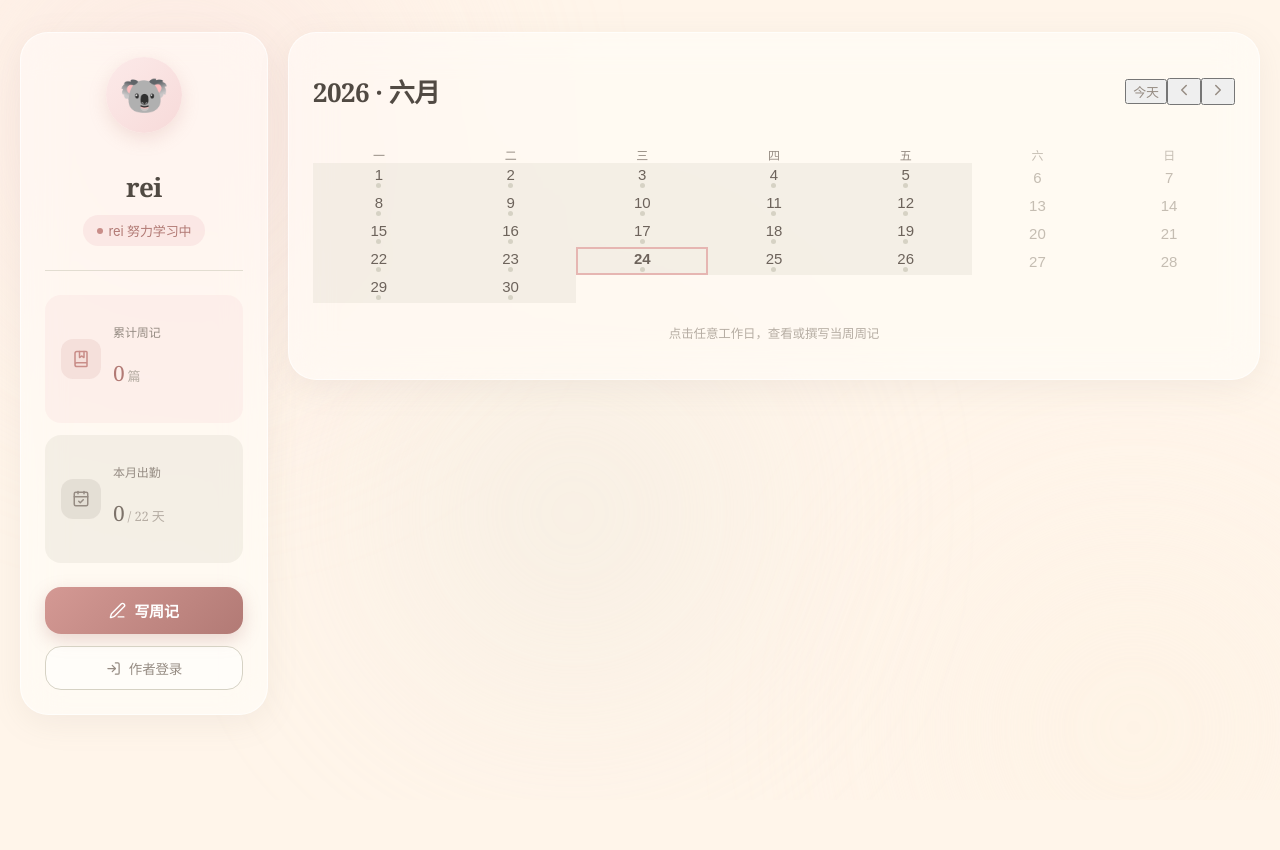
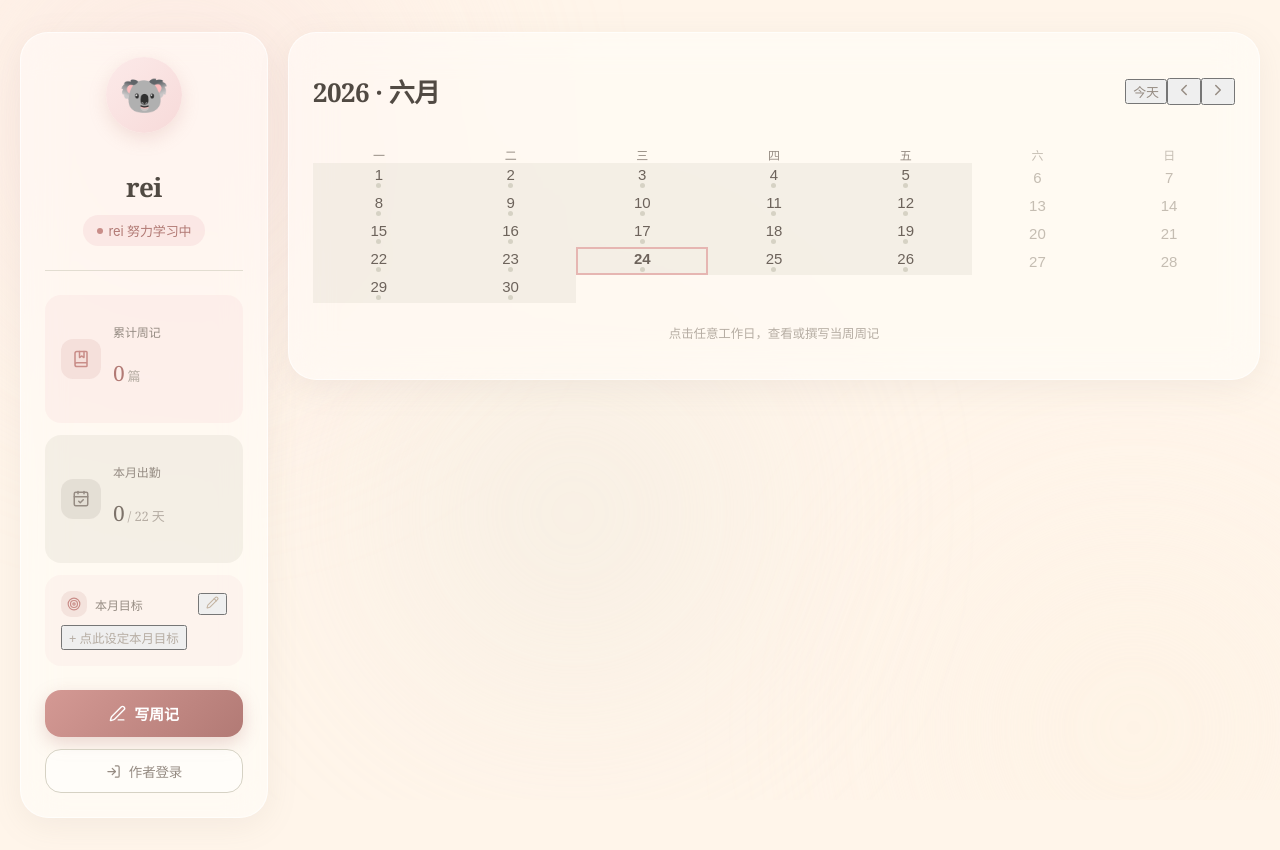
Before and after one commit to a1rayei/weekly-journal, a React (Vite) app: page / in a window 1280 px wide. Before the commit the page ends 800 px from the top, so only its background shows below. Built offline with nearby package versions, Linux system fonts and the light colour scheme; no server answers; the database is empty.

Commit message:
feat: 标签分隔修复 + 本月目标可编辑

```diff
--- a/src/components/ReportPanel.tsx
+++ b/src/components/ReportPanel.tsx
@@ -122,7 +122,7 @@ export default function ReportPanel({ weekStart, weekEnd, reportId, forceEdit, o
       const payload = {
         title,
         content,
-        tags: tags.split(',').map((t) => t.trim()).filter(Boolean).join(','),
+        tags: tags.split(/[,，、\s]+/).map((t) => t.trim()).filter(Boolean).join(','),
         week_start: weekStart,
         week_end: weekEnd,
         comment_enabled: commentEnabled,
@@ -181,7 +181,7 @@ export default function ReportPanel({ weekStart, weekEnd, reportId, forceEdit, o
       .replace(/^- (.*)$/gm, '<li>$1</li>')
       .replace(/\n/g, '<br/>');
 
-  const normalizeTags = (t: any): string[] => Array.isArray(t) ? t : (t ? String(t).split(',').filter(Boolean) : []);
+  const normalizeTags = (t: any): string[] => Array.isArray(t) ? t : (t ? String(t).split(/[,，、\s]+/).filter(Boolean) : []);
   const inputStyle = { backgroundColor: 'rgba(255,255,255,0.6)', border: '1.5px solid rgba(214,210,196,0.9)', color: '#514A43' };
 
   if (loading) {
--- a/src/components/Sidebar.tsx
+++ b/src/components/Sidebar.tsx
@@ -1,14 +1,52 @@
-import { PenLine, BookMarked, CalendarCheck, LogIn, LogOut } from 'lucide-react';
+import { useState, useEffect } from 'react';
+import { PenLine, BookMarked, CalendarCheck, LogIn, LogOut, Target, Pencil, Check, X } from 'lucide-react';
 import { useAuth } from '../contexts/AuthContext';
+import { apiRequest } from '../lib/api';
 
 interface SidebarProps {
   reportCount: number;
   attendance: { done: number; total: number };
+  monthKey: string; // yyyy-mm，用于本月目标存储
   onNewReport: () => void;
 }
 
-export default function Sidebar({ reportCount, attendance, onNewReport }: SidebarProps) {
-  const { user, logout, openLoginModal } = useAuth();
+export default function Sidebar({ reportCount, attendance, monthKey, onNewReport }: SidebarProps) {
+  const { user, logout, openLoginModal, showToast } = useAuth();
+
+  const [goal, setGoal] = useState('');
+  const [editingGoal, setEditingGoal] = useState(false);
+  const [goalDraft, setGoalDraft] = useState('');
+  const [savingGoal, setSavingGoal] = useState(false);
+
+  const goalSettingKey = `goal_${monthKey}`;
+
+  useEffect(() => {
+    let alive = true;
+    apiRequest('GET', `/settings/${encodeURIComponent(goalSettingKey)}`)
+      .then((res: any) => { if (alive) setGoal(res?.value || ''); })
+      .catch(() => {});
+    return () => { alive = false; };
+  }, [goalSettingKey]);
+
+  const startEditGoal = () => {
+    if (!user) { openLoginModal(() => { setGoalDraft(goal); setEditingGoal(true); }); return; }
+    setGoalDraft(goal);
+    setEditingGoal(true);
+  };
+
+  const saveGoal = async () => {
+    setSavingGoal(true);
+    try {
+      await apiRequest('PUT', `/settings/${encodeURIComponent(goalSettingKey)}`, { value: goalDraft.trim() });
+      setGoal(goalDraft.trim());
+      setEditingGoal(false);
+      showToast('本月目标已更新', 'success');
+    } catch (e: any) {
+      showToast(e.message || '保存失败', 'error');
+    } finally {
+      setSavingGoal(false);
+    }
+  };
 
   return (
     <aside className="glass rounded-[28px] fade-up" style={{ alignSelf: 'start', padding: 'var(--sp-6)' }}>
@@ -72,6 +110,58 @@ export default function Sidebar({ reportCount, attendance, onNewReport }: Sideba
             </p>
           </div>
         </div>
+
+        {/* 本月目标 */}
+        <div className="rounded-[16px]" style={{ background: 'rgba(247, 218, 217, 0.22)', padding: 'var(--sp-4)' }}>
+          <div className="flex items-center" style={{ gap: 'var(--sp-2)', marginBottom: 'var(--sp-2)' }}>
+            <div className="rounded-[10px] flex items-center justify-center flex-shrink-0"
+              style={{ width: 26, height: 26, background: 'rgba(201, 141, 136, 0.16)' }}>
+              <Target size={14} style={{ color: '#C98D88' }} />
+            </div>
+            <span className="text-[12px] tracking-cn flex-1" style={{ color: '#968C83' }}>本月目标</span>
+            {!editingGoal && (
+              <button
+                onClick={startEditGoal}
+                className="p-1 rounded-lg transition-all hover:bg-[rgba(247,218,217,0.7)]"
+                style={{ color: '#C4B4A2' }}
+                title="编辑本月目标"
+              >
+                <Pencil size={13} />
+              </button>
+            )}
+          </div>
+
+          {editingGoal ? (
+            <div>
+              <textarea
+                value={goalDraft}
+                onChange={(e) => setGoalDraft(e.target.value)}
+                placeholder="写下这个月想达成的目标…"
+                rows={3}
+                maxLength={200}
+                autoFocus
+                className="input-soft w-full outline-none resize-none tracking-cn"
+                style={{ backgroundColor: 'rgba(255,255,255,0.85)', border: '1.5px solid rgba(214,210,196,0.9)', color: '#514A43', borderRadius: 12, padding: '9px 12px', fontSize: 13, lineHeight: 1.7 }}
+              />
+              <div className="flex justify-end items-center" style={{ gap: 'var(--sp-2)', marginTop: 'var(--sp-2)' }}>
+                <button onClick={() => setEditingGoal(false)} className="flex items-center gap-1 text-[12px] px-2.5 py-1 rounded-lg tracking-cn transition-all hover:bg-[rgba(214,210,196,0.4)]" style={{ color: '#968C83' }}>
+                  <X size={13} /> 取消
+                </button>
+                <button onClick={saveGoal} disabled={savingGoal} className="btn btn-primary tracking-cn disabled:opacity-50" style={{ padding: '5px 12px', borderRadius: 9, fontSize: 12 }}>
+                  <Check size={13} /> 保存
+                </button>
+              </div>
+            </div>
+          ) : goal ? (
+            <p className="text-[13px] tracking-cn" style={{ color: '#6D635B', lineHeight: 1.7, whiteSpace: 'pre-wrap', wordBreak: 'break-word' }}>
+              {goal}
+            </p>
+          ) : (
+            <button onClick={startEditGoal} className="text-[12.5px] tracking-cn transition-all hover:opacity-70" style={{ color: '#B6ADA3' }}>
+              + 点此设定本月目标
+            </button>
+          )}
+        </div>
       </div>
 
       {/* 按钮区 */}
--- a/src/lib/api.ts
+++ b/src/lib/api.ts
@@ -45,6 +45,29 @@ export async function apiRequest(method: string, endpoint: string, body?: any) {
   }
   if (endpoint === '/auth/me' && method === 'GET') {
     return getMe();
+  }
+
+  // ---------- 设置项（如本月目标）读取 ----------
+  if (endpoint.match(/^\/settings\/[^/]+$/) && method === 'GET') {
+    const key = decodeURIComponent(endpoint.split('/')[2]);
+    const { data, error } = await supabase.from('settings').select('value').eq('key', key).maybeSingle();
+    if (error) {
+      // settings 表未迁移则静默返回空
+      if (/settings/.test(error.message)) return { value: '' };
+      throw new Error(error.message);
+    }
+    return { value: (data as any)?.value ?? '' };
+  }
+
+  // ---------- 设置项写入（仅作者）----------
+  if (endpoint.match(/^\/settings\/[^/]+$/) && method === 'PUT') {
+    if (!isAuthor()) throw new Error('仅作者可编辑');
+    const key = decodeURIComponent(endpoint.split('/')[2]);
+    const { error } = await supabase
+      .from('settings')
+      .upsert({ key, value: body.value ?? '', updated_at: new Date().toISOString() }, { onConflict: 'key' });
+    if (error) throw new Error(error.message);
+    return { value: body.value ?? '' };
   }
 
   // ---------- 周报列表 ----------
--- a/src/pages/Dashboard.tsx
+++ b/src/pages/Dashboard.tsx
@@ -128,7 +128,12 @@ export default function Dashboard() {
     <div className="max-w-6xl mx-auto" style={{ padding: 'var(--sp-8) var(--sp-5)' }}>
       <div className="dash-grid">
         {/* 左窄栏 */}
-        <Sidebar reportCount={reports.length} attendance={attendance} onNewReport={handleNewReport} />
+        <Sidebar
+          reportCount={reports.length}
+          attendance={attendance}
+          monthKey={`${currentDate.getFullYear()}-${String(currentDate.getMonth() + 1).padStart(2, '0')}`}
+          onNewReport={handleNewReport}
+        />
 
         {/* 右宽栏 */}
         <main className="stack-5 min-w-0">
```
